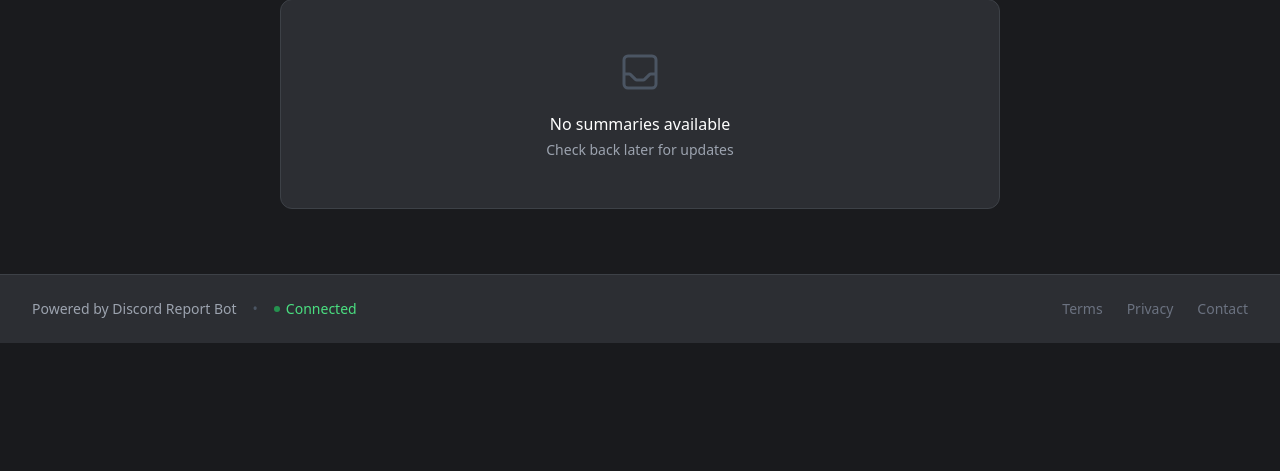
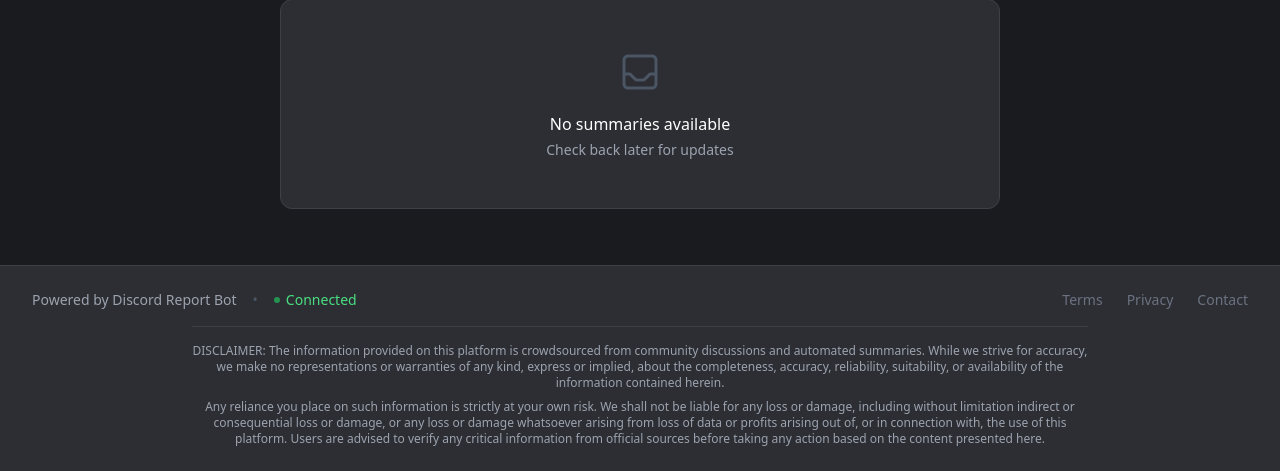
Before and after one commit to ghsaboias/news-now, a Flask app: page / in a window 1280 px wide. Shown: the part 457-928 px from the top of the page. Before the commit the page ends 800 px from the top, so only its background shows below. Run offline with Flask 3, Linux system fonts and the light colour scheme; parts of the project's set-up code (start-up, migrations or seed data) failed here and were passed over; some libraries are stand-ins or nearby versions; some web fonts are replaced.

Commit message:
feat: add disclaimer

```diff
--- a/web/templates/base.html
+++ b/web/templates/base.html
@@ -135,6 +135,7 @@
     <!-- Footer -->
     <footer class="bg-white dark:bg-dark-200 border-t border-gray-100 dark:border-dark-300">
         <div class="max-w-7xl mx-auto py-6 px-4 sm:px-6 lg:px-8">
+            <div class="flex flex-col space-y-4">
                 <div class="flex flex-col md:flex-row justify-between items-center space-y-4 md:space-y-0">
                     <div class="flex items-center space-x-4">
                         <span class="text-sm text-gray-500 dark:text-gray-400">Powered by Discord Report Bot</span>
@@ -150,6 +151,11 @@
                         <a href="#" class="text-sm text-gray-500 hover:text-gray-700">Contact</a>
                     </div>
                 </div>
+                <div class="text-xs text-gray-500 dark:text-gray-400 text-center max-w-4xl mx-auto border-t border-gray-100 dark:border-dark-300 pt-4">
+                    <p class="mb-2">DISCLAIMER: The information provided on this platform is crowdsourced from community discussions and automated summaries. While we strive for accuracy, we make no representations or warranties of any kind, express or implied, about the completeness, accuracy, reliability, suitability, or availability of the information contained herein.</p>
+                    <p>Any reliance you place on such information is strictly at your own risk. We shall not be liable for any loss or damage, including without limitation indirect or consequential loss or damage, or any loss or damage whatsoever arising from loss of data or profits arising out of, or in connection with, the use of this platform. Users are advised to verify any critical information from official sources before taking any action based on the content presented here.</p>
+                </div>
+            </div>
         </div>
     </footer>
 
```
Lines whose indentation alone changed are shown as unchanged.
